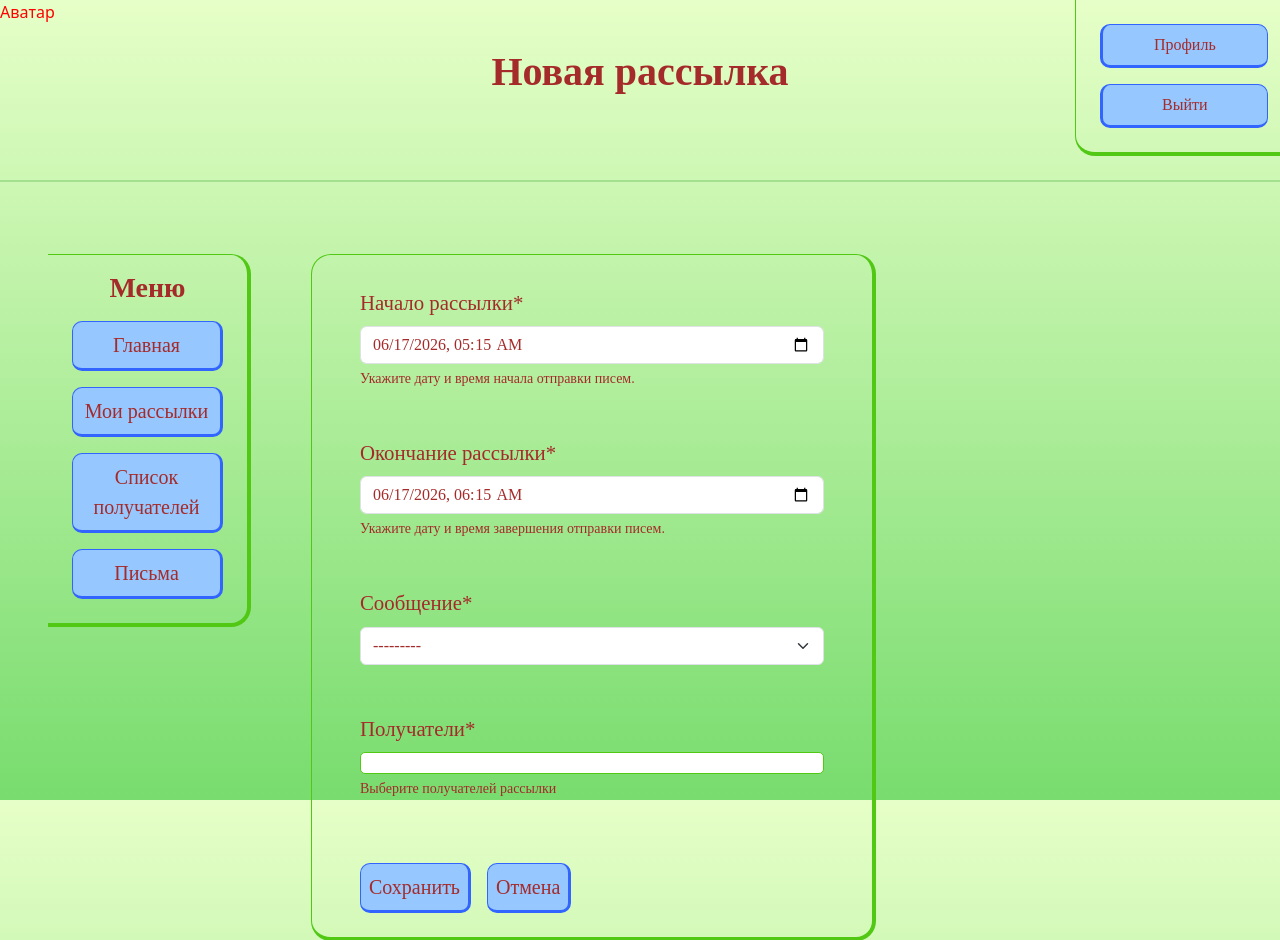
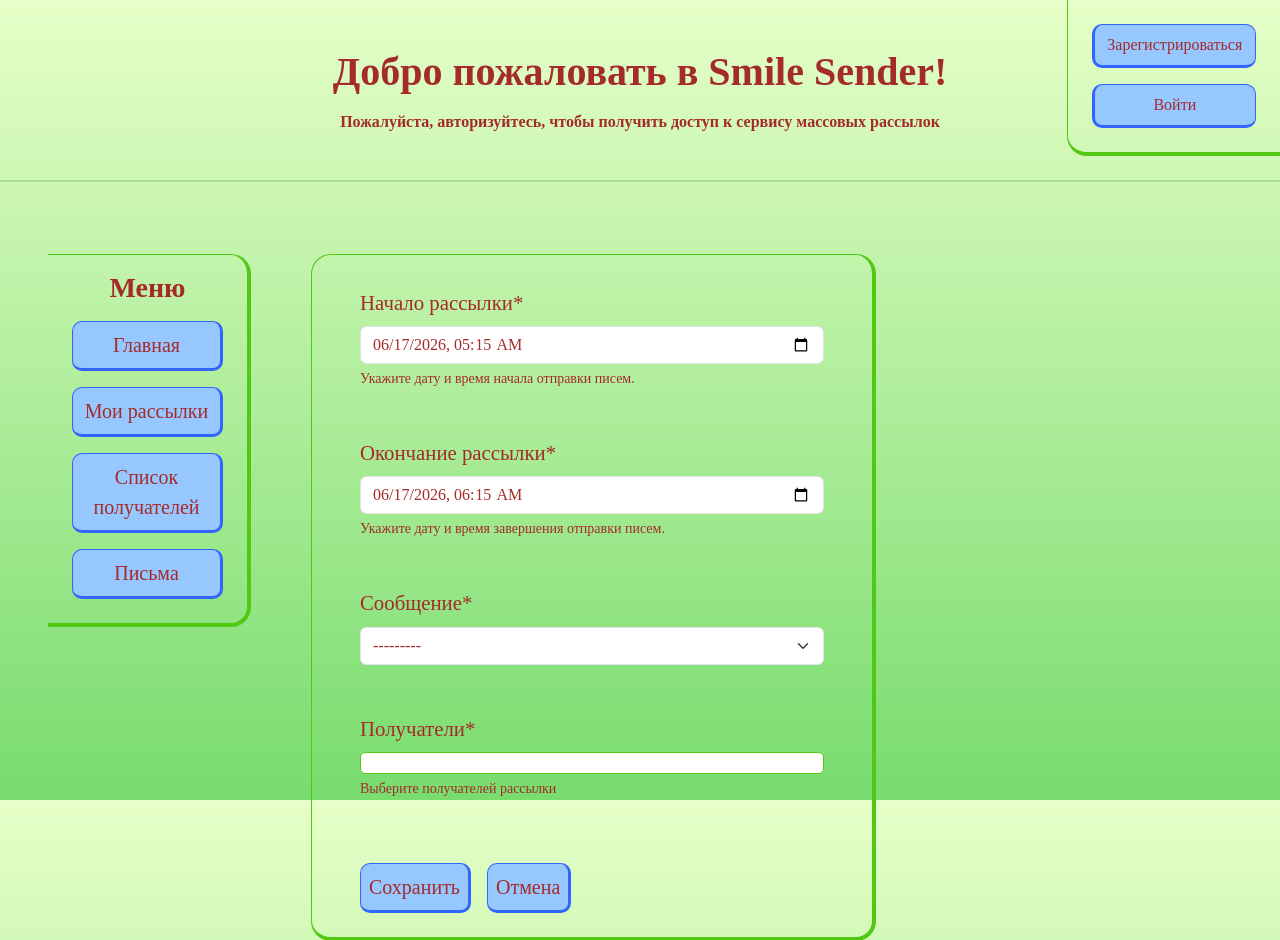
Before and after one commit to havaikrab/smile_sender, a Django app: page /create_mailing/ in a window 1280 px wide. Shown: the top 940 px of the page. Run offline with Django 5.2, Linux system fonts and the light colour scheme; data that the repository does not hold is empty; parts of the project's set-up code (start-up, migrations or seed data) failed here and were passed over; some libraries are stand-ins or nearby versions.

Commit message:
add user registration view

```diff
--- a/distribution/forms.py
+++ b/distribution/forms.py
@@ -19,7 +19,7 @@ class SingleRecipientForm(forms.ModelForm):
         """Класс настроек формы"""
 
         model = Recipient
-        fields = ["email", "first_name", "middle_name", "last_name", "comment"]
+        fields = ("email", "first_name", "middle_name", "last_name", "comment")
 
     def __init__(self, *args: Any, **kwargs: Any):
         """Стилизация формы"""
@@ -27,14 +27,11 @@ class SingleRecipientForm(forms.ModelForm):
         super(SingleRecipientForm, self).__init__(*args, **kwargs)
         self.helper = FormHelper()
         self.helper.form_tag = False
-        email_field = Field("email", wrapper_class="sp-bfc mb-5 mt-2")
-        first_name = Field("first_name", wrapper_class="sp-bfc my-5")
-        middle_name = Field("middle_name", wrapper_class="sp-bfc my-5")
-        last_name = Field("last_name", wrapper_class="sp-bfc my-5")
-        comment_field = Field("comment", wrapper_class="sp-bfc my-5")
+        email_field = Field("email", wrapper_class="mb-5 mt-2")
+        others_fields = [Field(field, wrapper_class="my-5") for field in SingleRecipientForm.Meta.fields[1:]]
         submit_button = Submit("submit", "Сохранить")
         submit_button.field_classes = "p-2 mt-5 sp-nav-but sp-bfc text-center fs-5"
-        self.helper.layout = Layout(email_field, first_name, middle_name, last_name, comment_field, submit_button)
+        self.helper.layout = Layout(email_field, *others_fields, submit_button)
 
 
 class UploadRecipientListForm(forms.Form):
@@ -49,10 +46,9 @@ class UploadRecipientListForm(forms.Form):
         self.helper = FormHelper()
         self.helper.form_tag = False
         self.fields["excel_file"].widget = forms.FileInput(attrs={"accept": ".xlsx"})
-        file = Field("excel_file", wrapper_class="sp-bfc mt-2")
         submit_button = Submit("submit", "Отправить")
         submit_button.field_classes = "p-2 mt-5 sp-nav-but sp-bfc text-center fs-5"
-        self.helper.layout = Layout(file, submit_button)
+        self.helper.layout = Layout("excel_file", submit_button)
 
     def clean_excel_file(self) -> File:
         """Проверка расширения загружаемого файла"""
@@ -72,7 +68,7 @@ class MessageForm(forms.ModelForm):
         """Класс настроек формы"""
 
         model = Message
-        fields = ["title", "content"]
+        fields = ("title", "content")
 
     def __init__(self, *args: Any, **kwargs: Any):
         """Стилизация формы"""
@@ -80,8 +76,8 @@ class MessageForm(forms.ModelForm):
         super(MessageForm, self).__init__(*args, **kwargs)
         self.helper = FormHelper()
         self.helper.form_tag = False
-        title_field = Field("title", wrapper_class="sp-bfc mb-5 mt-2")
-        content_field = Field("content", wrapper_class="sp-bfc my-5")
+        title_field = Field("title", wrapper_class="mt-2")
+        content_field = Field("content", wrapper_class="my-5")
         submit_button = Submit("submit", "Сохранить")
         submit_button.field_classes = "p-2 mt-5 sp-nav-but sp-bfc text-center fs-5"
         instance = self.instance
@@ -101,7 +97,7 @@ class MailingForm(forms.ModelForm):
         """Класс настроек формы"""
 
         model = Mailing
-        fields = ["start_time", "end_time", "message", "recipients"]
+        fields = ("start_time", "end_time", "message", "recipients")
         widgets = {
             "start_time": forms.DateTimeInput(attrs={"type": "datetime-local"}),
             "end_time": forms.DateTimeInput(attrs={"type": "datetime-local"}),
@@ -123,10 +119,10 @@ class MailingForm(forms.ModelForm):
             default_end = timezone.localtime() + datetime.timedelta(hours=2)
         self.initial["start_time"] = datetime.datetime.strftime(default_start, "%Y-%m-%dT%H:%M")
         self.initial["end_time"] = datetime.datetime.strftime(default_end, "%Y-%m-%dT%H:%M")
-        start_time = Field("start_time", wrapper_class="sp-bfc mb-5 mt-2", css_class="sp-bfc")
-        end_time = Field("end_time", wrapper_class="sp-bfc my-5", css_class="sp-bfc")
-        message_field = Field("message", wrapper_class="sp-bfc my-5")
-        recipients = Field("recipients", wrapper_class="sp-bfc my-5", css_class="sp-check-scroll")
+        start_time = Field("start_time", wrapper_class="mb-5 mt-2", css_class="sp-bfc")
+        end_time = Field("end_time", wrapper_class="my-5", css_class="sp-bfc")
+        message_field = Field("message", wrapper_class="my-5")
+        recipients = Field("recipients", wrapper_class="my-5", css_class="sp-check-scroll")
         submit_button = Submit("submit", "Сохранить")
         submit_button.field_classes = "p-2 mt-5 sp-nav-but sp-bfc text-center fs-5"
         if instance and instance.pk:
--- a/templates/base.html
+++ b/templates/base.html
@@ -10,7 +10,7 @@
 </head>
 <body class="sp-gr-bckgrnd">
 
-{% if not user.is_authenticated %}
+{% if user.is_authenticated %}
     <div class="row">
         <div class="col-2" style="color: red">
             Аватар
@@ -31,7 +31,7 @@
             <h6 class="text-center m-3 fw-bold sp-bfc">Пожалуйста, авторизуйтесь, чтобы получить доступ к сервису массовых рассылок</h6>
         </div>
         <div class="col-2 d-flex flex-column sp-auth p-3">
-            <a class="p-2 m-2 sp-auth-but sp-bfc text-center" href="#">Зарегистрироваться</a>
+            <a class="p-2 m-2 sp-auth-but sp-bfc text-center" href="{% url 'users:register' %}">Зарегистрироваться</a>
             <a class="p-2 m-2 sp-auth-but sp-bfc text-center" href="#">Войти</a>
         </div>
     </div>
--- a/users/urls.py
+++ b/users/urls.py
@@ -1,5 +1,8 @@
+from django.urls import path
+
+from . import views
 from .apps import UsersConfig
 
 app_name = UsersConfig.name
 
-urlpatterns: list = []
+urlpatterns: list = [path("register/", views.CustomUserRegisterView.as_view(), name="register")]
--- a/users/views.py
+++ b/users/views.py
@@ -1,10 +1,12 @@
 from django.urls import reverse_lazy
 from django.views.generic import CreateView
+
+from .forms import CustomUserCreationForm
 
 
 class CustomUserRegisterView(CreateView):
     """Контроллер страницы регистрации нового пользователя"""
 
     template_name = "users/register.html"
-    # form_class =
+    form_class = CustomUserCreationForm
     success_url = reverse_lazy("distribution:main")
```
Also changed, not shown: users/forms.py (added, +29 -0 lines), users/templates/users/register.html (added, +16 -0 lines), users/templates/__init__.py (added).
